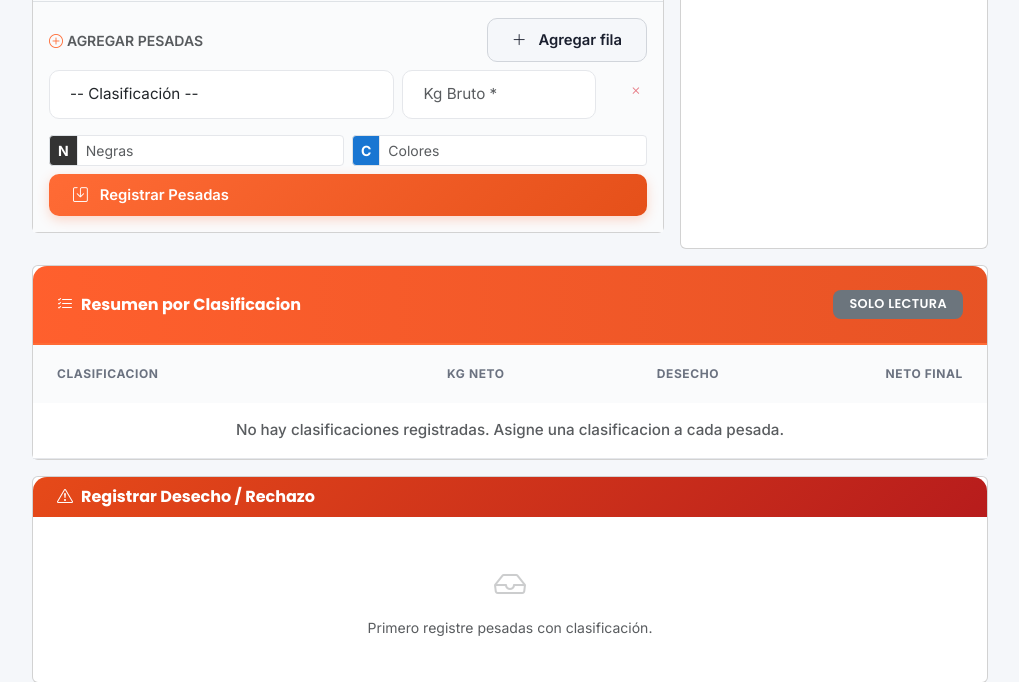
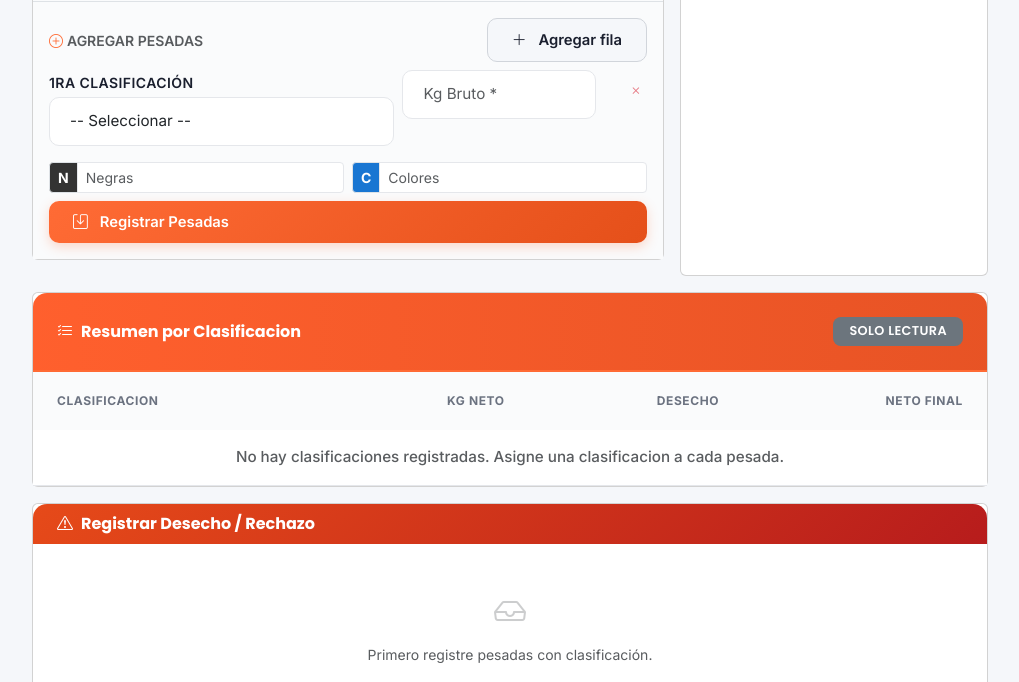
Before and after one commit to JuanSebastianClavijoTapias/comercializadora, a Django app: page /viajes/29/ in a window 1280 px wide. Shown: the part 960-1642 px from the top of the page, without its empty margins (260-1279 px from the left). Run offline with Django 5.2, Linux system fonts and the light colour scheme; a user stored in the database is signed in; data comes from the database, SQL or seed files in the repository; data that the repository does not hold is empty; parts of the project's set-up code (start-up, migrations or seed data) failed here and were passed over; some libraries are stand-ins or nearby versions.

Commit message:
feat: indicador de fila (1ra, 2da, 3ra...) en clasificaciones del form de pesadas

```diff
--- a/core/templates/core/viajes/viaje_detail.html
+++ b/core/templates/core/viajes/viaje_detail.html
@@ -170,9 +170,11 @@
               <div class="pesada-row mb-2">
                 <div class="row g-2">
                   <div class="col-12 col-md-7">
-                    <label class="form-label small fw-semibold mb-1 d-md-none">Clasificación</label>
+                    <label class="form-label small fw-semibold mb-1">
+                      <span class="num-label">1ra</span> clasificación
+                    </label>
                     <select name="clasificacion_0" class="form-select form-select-sm w-100">
-                      <option value="">-- Clasificación --</option>
+                      <option value="">-- Seleccionar --</option>
                       {% for c in clasificaciones %}
                       <option value="{{ c.pk }}">{{ c.nombre }} — {{ c.stock_kg|floatformat:0 }} kg</option>
                       {% endfor %}
@@ -224,11 +226,31 @@
           const container = document.getElementById('pesadas_container');
           const btnAdd = document.getElementById('btn_add_row');
 
+          function ordinal(n) {
+            if (n === 1) return '1ra';
+            if (n === 2) return '2da';
+            if (n === 3) return '3ra';
+            if (n === 4) return '4ta';
+            if (n === 5) return '5ta';
+            if (n === 6) return '6ta';
+            if (n === 7) return '7ma';
+            if (n === 8) return '8va';
+            if (n === 9) return '9na';
+            return n + 'ma';
+          }
+
+          function renumberLabels() {
+            const rows = container.querySelectorAll('.pesada-row');
+            rows.forEach(function(row, idx) {
+              const lbl = row.querySelector('.num-label');
+              if (lbl) lbl.textContent = ordinal(idx + 1);
+            });
+          }
+
           btnAdd.addEventListener('click', function() {
             const firstRow = container.querySelector('.pesada-row');
             const newRow = firstRow.cloneNode(true);
 
-            // Actualizar índices de los inputs
             newRow.querySelectorAll('input, select').forEach(function(el) {
               const name = el.getAttribute('name');
               if (name) {
@@ -243,6 +265,7 @@
 
             container.appendChild(newRow);
             rowIndex++;
+            renumberLabels();
             updateRemoveButtons();
           });
 
@@ -253,6 +276,7 @@
               if (rows.length > 1) {
                 btn.closest('.pesada-row').remove();
                 rowIndex--;
+                renumberLabels();
                 updateRemoveButtons();
               }
             }
```
